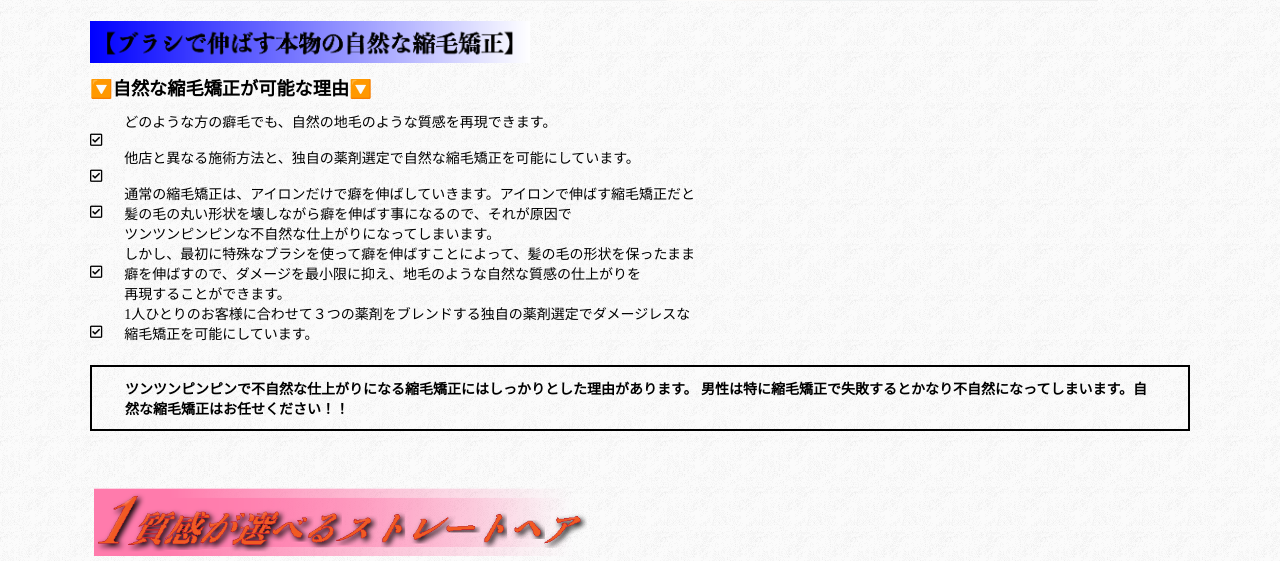
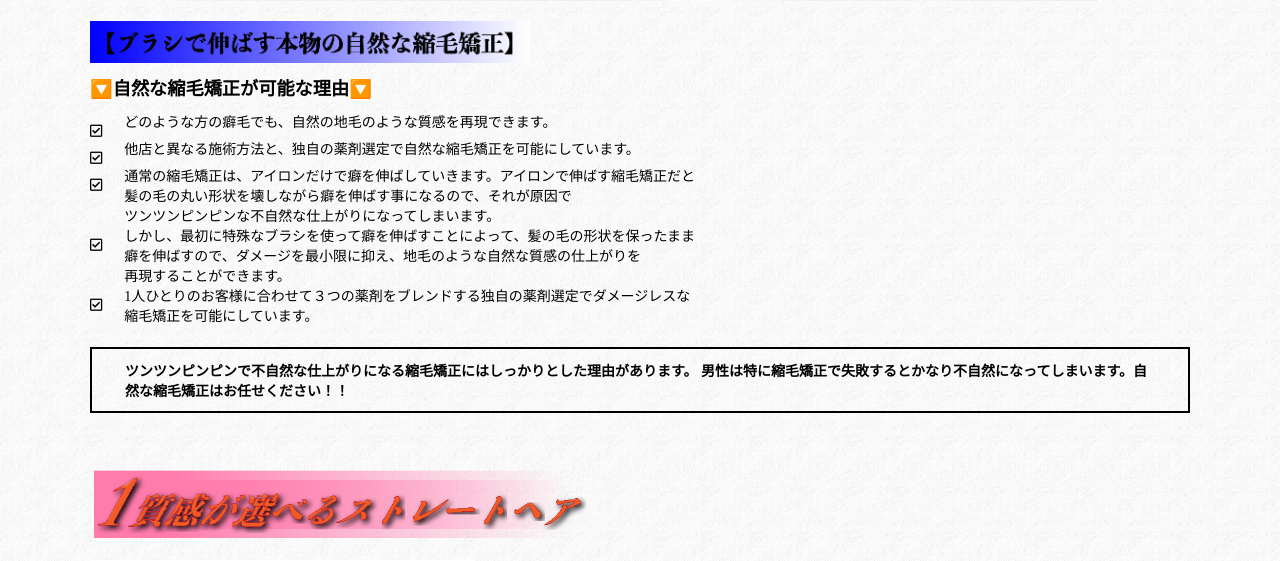
Before and after one commit to manabu-creater/yamaki-hair, a PHP site: page / in a window 1280 px wide. Shown: the part 723-1284 px from the top of the page. Run offline with PHP 8.4, Linux system fonts and the light colour scheme.

Commit message:
レ点位置修正

```diff
--- a/index.css
+++ b/index.css
@@ -96,7 +96,7 @@ header {
 }
 
 .fa-check-square {
-  margin-top: 2%;
+  margin-top: 1.2%;
   margin-right: 2%;
 }
 
```
